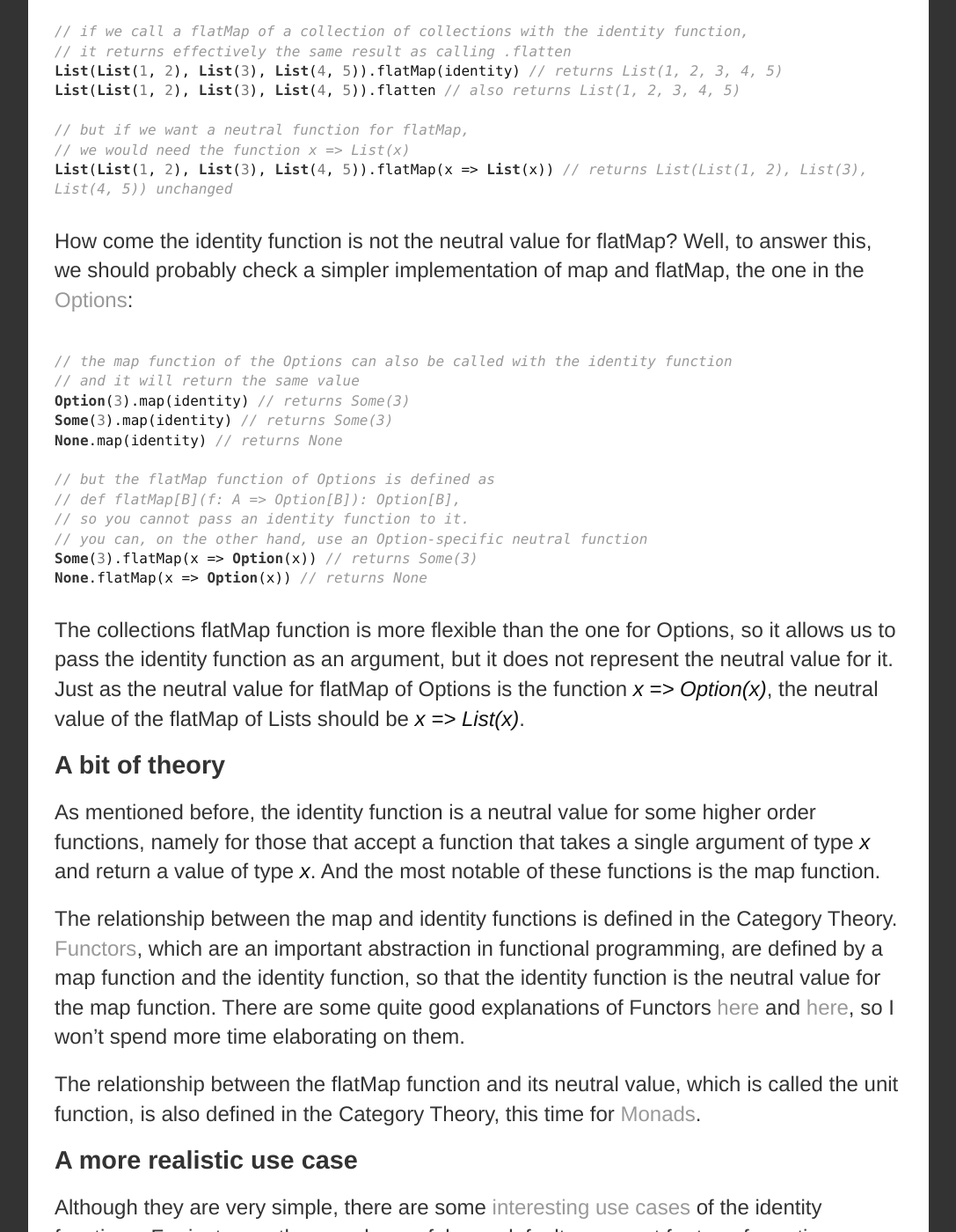
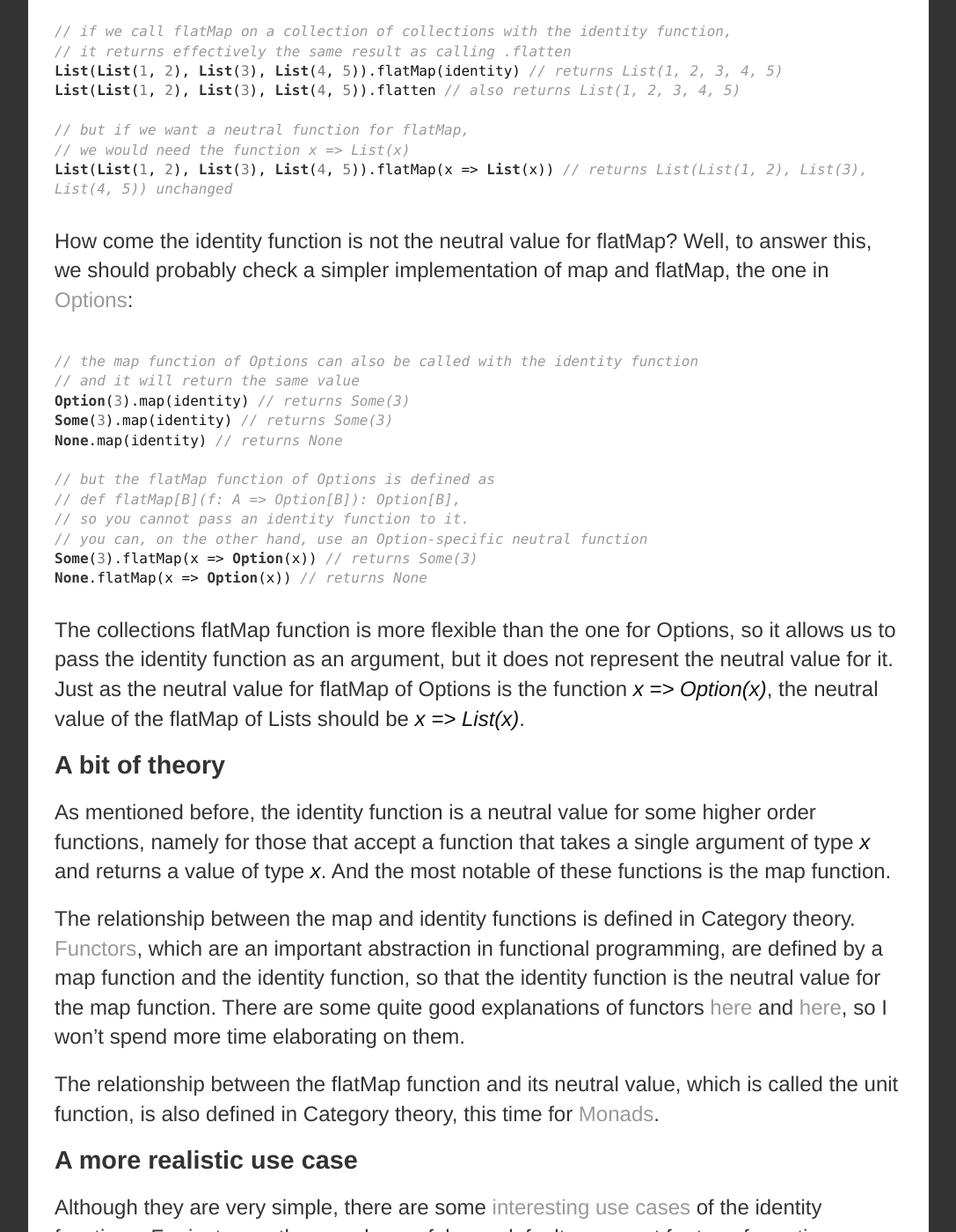
Before and after one commit to cogitor/cogitor.github.io, a Jekyll site: the page built from _posts/2016-08-01-using-identity-functions.md, in a window 1280 px wide and 1400 px high, scrolled down 2182 px. Shown: the whole window at 88% size, without its empty margins (96-1183 px from the left). Built offline with Jekyll 4.4.1, drawn with Linux system fonts in a browser that asks for light colours; nearby versions of some CDN libraries; some web fonts are replaced; comment, search, counter and statistics services are not loaded; a style sheet for code colours, icons or effects is not loaded; some of the changed text lies outside the part shown.

Commit message:
update posts with fixed typos, style and syntax checks for US-English

```diff
--- a/_posts/2016-08-01-using-identity-functions.md
+++ b/_posts/2016-08-01-using-identity-functions.md
@@ -11,17 +11,17 @@
   changefreq: 'yearly'
 ---
 
-An [Identity function](https://en.wikipedia.org/wiki/Identity_function) is a very basic function that takes one argument and the only thing it does is return the argument value. Pretty simple: `f(x) = x`. This function is important in mathematics e.g in the [Category theory](https://en.wikipedia.org/wiki/Category_theory), but is it useful in everyday programming?
+An [identity function](https://en.wikipedia.org/wiki/Identity_function) is a very basic function that takes one argument and the only thing it does is return the argument value. Pretty simple: `f(x) = x`. This function is important in mathematics, e.g., in [Category theory](https://en.wikipedia.org/wiki/Category_theory), but is it useful in everyday programming?
 
 <!--break-->
 
 {% include responsive_image.html name="identity" alt="Identity" %}
 
-As explained by [Bartosz Milewski](https://bartoszmilewski.com/2014/11/04/category-the-essence-of-composition/), the identity function is a neutral value in functional composition. Just like zero is a neutral value for addition, an identity function is a neutral value for some [higher order functions](/posts/2016/03/28/a-story-of-higher-order-functions). This means that if we pass an identity function `f(x)` into a higher order function (which as an argument expects a function that takes a single argument of type `x` and returns a value of type `x`), it would essentially have the same result as passing the value `x` into a regular function that takes an argument of type `x`.
+As explained by [Bartosz Milewski](https://bartoszmilewski.com/2014/11/04/category-the-essence-of-composition/), the identity function is a neutral value in functional composition. Just like zero is a neutral value for addition, an identity function is a neutral value for some [higher order functions](/posts/2016/03/28/a-story-of-higher-order-functions). This means that if we pass an identity function `f(x)` into a higher order function (which, as an argument, expects a function that takes a single argument of type `x` and returns a value of type `x`), it would essentially have the same result as passing the value `x` into a regular function that takes an argument of type `x`.
 
 {% capture my_include %}
 // here is a higher order function (HOF) that takes an array of bytes
-// and a transformation function so that i.e. we can return the size in KBs
+// and a transformation function so that, i.e., we can return the size in KBs
 // if we pass in something like (size => size / 1024)
 def getSize(data: Array[Byte], transform: (Double => Double)): Double = {
     transform(data.length)
@@ -36,7 +36,7 @@
 // for a sample byte array
 val dataArray = new Array[Byte](1024)
 
-// we can call the HOF with converting of the size to KBs
+// we can call the HOF with converting the size to KBs
 getSize(dataArray, size => size / 1024) // returns 1
 
 // or we can call it with just an identity function x => x
@@ -44,14 +44,14 @@
 getSize(dataArray, x => x) // returns 1024
 getSize(dataArray, identity) // returns 1024 as well
 
-// it renders the same value as just calling
+// it returns the same value as just calling
 // the simple getSize function
 getSize(dataArray) // returns 1024
 
-// Of course, for this simple case we would have
-// not needed a higher order function, as we could've
+// Of course, for this simple case we would not have
+// needed a higher order function, as we could've
 // just called the transformation on the result
-// of the the simple getSize e.g. getSize(dataArray) / 1024
+// of the simple getSize, e.g., getSize(dataArray) / 1024
 {% endcapture %}
 {% include code_snippet.html class="scala" code=my_include %}
 
@@ -64,7 +64,7 @@
 // it returns the same collection unchanged
 List(1, 5, 7).map(identity) // returns List(1, 5, 7)
 
-// if we call a flatMap of a collection of collections with the identity function,
+// if we call flatMap on a collection of collections with the identity function,
 // it returns effectively the same result as calling .flatten
 List(List(1, 2), List(3), List(4, 5)).flatMap(identity) // returns List(1, 2, 3, 4, 5)
 List(List(1, 2), List(3), List(4, 5)).flatten // also returns List(1, 2, 3, 4, 5)
@@ -75,10 +75,10 @@
 {% endcapture %}
 {% include code_snippet.html class="scala" code=my_include %}
 
-How come the identity function is not the neutral value for flatMap? Well, to answer this, we should probably check a simpler implementation of map and flatMap, the one in the [Options](/posts/2016/03/08/know-your-options):
+How come the identity function is not the neutral value for flatMap? Well, to answer this, we should probably check a simpler implementation of map and flatMap, the one in [Options](/posts/2016/03/08/know-your-options):
 
 {% capture my_include %}
-// the map function of the Options can also be called with the identity function
+// the map function of Options can also be called with the identity function
 // and it will return the same value
 Option(3).map(identity) // returns Some(3)
 Some(3).map(identity) // returns Some(3)
@@ -97,11 +97,12 @@
 
 ## A bit of theory
 
-As mentioned before, the identity function is a neutral value for some higher order functions, namely for those that accept a function that takes a single argument of type `x` and return a value of type `x`. And the most notable of these functions is the map function.
+As mentioned before, the identity function is a neutral value for some higher order functions, namely for those that accept a function that takes a single argument of type `x` and returns a value of type `x`. And the most notable of these functions is the map function.
 
-The relationship between the map and identity functions is defined in the Category Theory. [Functors](https://bartoszmilewski.com/2015/01/20/functors/), which are an important abstraction in functional programming, are defined by a map function and the identity function, so that the identity function is the neutral value for the map function. There are some quite good explanations of Functors [here](http://adit.io/posts/2013-04-17-functors,_applicatives,_and_monads_in_pictures.html) and [here](http://www.russbishop.net/monoids-monads-and-functors), so I won't spend more time elaborating on them.
+The relationship between the map and identity functions is defined in Category theory. [Functors](https://bartoszmilewski.com/2015/01/20/functors/), which are an important abstraction in functional programming, are defined by a map function and the identity function, so that the identity function is the neutral value for the map function. There are some quite good explanations of functors [here](http://adit.io/posts/2013-04-17-functors,_applicatives,_and_monads_in_pictures.html) and [here](http://www.russbishop.net/monoids-monads-and-functors), so I won't spend more time elaborating on them.
 
-The relationship between the flatMap function and its neutral value, which is called the unit function, is also defined in the Category Theory, this time for [Monads](https://en.wikipedia.org/wiki/Monad_(functional_programming)).
+
+The relationship between the flatMap function and its neutral value, which is called the unit function, is also defined in Category theory, this time for [Monads](https://en.wikipedia.org/wiki/Monad_(functional_programming)).
 
 ## A more realistic use case
 
@@ -156,7 +157,7 @@
 // which defaults to the identity function, so that if no function is passed
 // the whole JSON tree will be used
 def parse[T](string: String, pickElement: JsValue => JsValue = identity)(implicit reads: Reads[T]): Try[T] = {
-    for {
+  for {
     parsed <- Try(Json.parse(string))
 
     // pick a JsValue element
```
Also changed, not shown: other parts of _posts/2016-08-01-using-identity-functions.md (+3 -3 lines), _posts/2016-02-27-lets-get-it-working.md (+11 -11 lines), _posts/2016-02-28-so-why-blogging.md (+3 -3 lines), _posts/2016-03-08-know-your-options.md (+13 -13 lines), _posts/2016-03-28-a-story-of-higher-order-functions.md (+13 -13 lines), _posts/2016-04-10-map-and-flatmap.md (+12 -12 lines).
